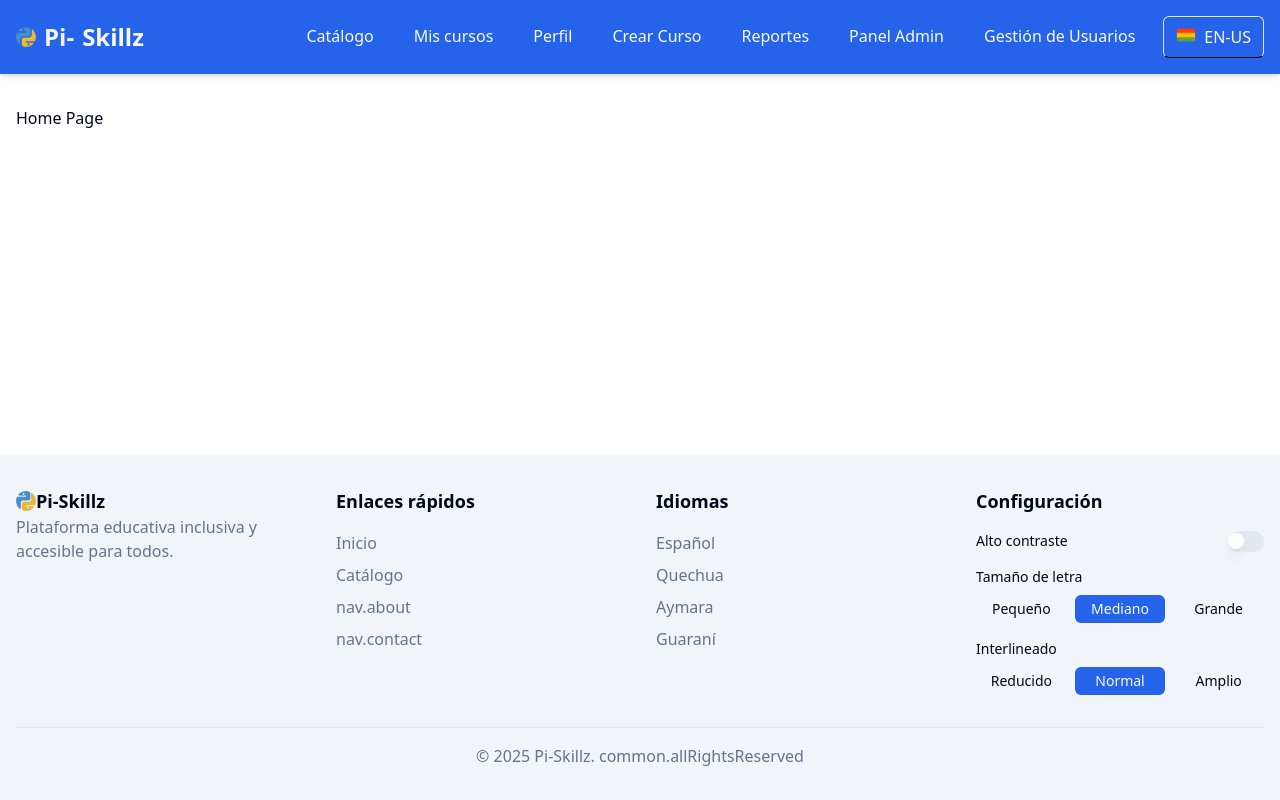
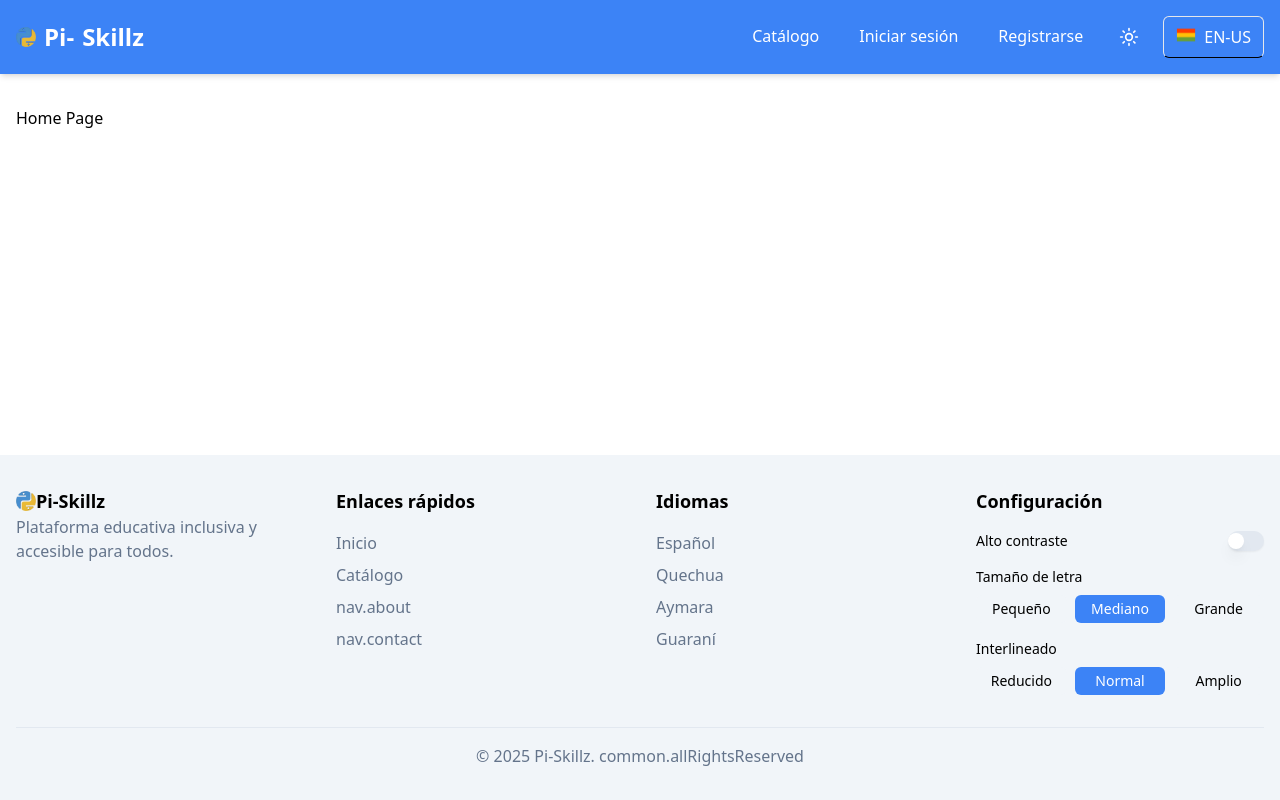
Before and after one commit to DarCkDev/py-skillz, a React (Vite) app in the folder py-skillz-frontend/: page / in a window 1280 px wide. Built offline with nearby package versions, Linux system fonts and the light colour scheme.

Commit message:
mejora temas y nav

```diff
--- a/py-skillz-frontend/src/App.tsx
+++ b/py-skillz-frontend/src/App.tsx
@@ -5,6 +5,7 @@ import './i18n';
 import { MainLayout } from './layouts/MainLayout';
 import { RoleBasedRoute } from './components/routes/RoleBasedRoute';
 import { useAuth } from './hooks/useAuth';
+import { ThemeProvider } from './components/shared/ThemeProvider';
 
 // all
 import { Home } from './features/common/Home';
@@ -42,6 +43,7 @@ function App() {
   }
 
   return (
+    <ThemeProvider>
       <BrowserRouter>
         <Routes>
           <Route path="/" element={<MainLayout />}>
@@ -73,6 +75,7 @@ function App() {
           </Route>
         </Routes>
       </BrowserRouter>
+    </ThemeProvider>
   );
 }
 
--- a/py-skillz-frontend/src/components/shared/AccessibilityPanel.tsx
+++ b/py-skillz-frontend/src/components/shared/AccessibilityPanel.tsx
@@ -1,32 +1,37 @@
 import { useTranslation } from 'react-i18next';
 import { useAccessibilityStore } from '@/hooks/useAccessibilityStore';
+import { useTheme } from '@/hooks/useTheme';
 import { Switch } from '@/components/ui/switch';
 
 export function AccessibilityPanel() {
   const { t } = useTranslation();
   const {
-    highContrast,
-    setHighContrast,
     fontSize,
     setFontSize,
     lineHeight,
     setLineHeight
   } = useAccessibilityStore();
 
+  const { theme, setTheme } = useTheme();
+  const isDarkHighContrast = theme === 'dark-highcontrast';
+
+  const handleThemeToggle = (checked: boolean) => {
+    setTheme(checked ? 'dark-highcontrast' : 'light');
+  };
+
   return (
     <div className="space-y-4">
 
-      <div className="flex items-center justify-between">
-        <label htmlFor="high-contrast" className="text-sm font-medium">
+      <div className="flex items-center justify-between bg-muted">
+        <label htmlFor="theme-toggle" className="text-sm font-medium">
           {t('accessibility.highContrast')}
         </label>
         <Switch
-          id="high-contrast"
-          checked={highContrast}
-          onCheckedChange={setHighContrast}
+          id="theme-toggle"
+          checked={isDarkHighContrast}
+          onCheckedChange={handleThemeToggle}
         />
       </div>
-
 
       <div>
         <label htmlFor="font-size" className="text-sm font-medium block mb-2">
@@ -65,7 +70,6 @@ export function AccessibilityPanel() {
           </button>
         </div>
       </div>
-
 
       <div>
         <label htmlFor="line-height" className="text-sm font-medium block mb-2">
--- a/py-skillz-frontend/src/components/shared/Header.tsx
+++ b/py-skillz-frontend/src/components/shared/Header.tsx
@@ -4,17 +4,8 @@ import { useTranslation } from 'react-i18next';
 import { MenuIcon, X } from 'lucide-react';
 import iconBolivia from '../../../public/bolivia.png';
 import iconPy from '../../../public/py.png';
-// Hook falso obtener el ro
-const useAuth = () => {
-  return {
-    isAuthenticated: true,
-    role: 'admin',
-    user: {
-      name: 'Usuario Ejemplo',
-      email: 'usuario@ejemplo.com'
-    }
-  };
-};
+import { useAuth } from '../../hooks/useAuth';
+import { ThemeToggle } from './ThemeToggle';
 
 export function Header() {
   const { t, i18n } = useTranslation();
@@ -74,7 +65,7 @@ export function Header() {
         <div className="flex justify-between items-center">
           <Link to="/" className="text-2xl font-bold flex items-center gap-2">
             <img src={iconPy} alt="Py" className='w-5 h-5' />
-            <span className="text-accent">Pi-</span>
+            <span >Pi-</span>
             <span>Skillz</span>
           </Link>
 
@@ -89,6 +80,8 @@ export function Header() {
               </Link>
             ))}
 
+            {/* Selector de tema */}
+            <ThemeToggle />
 
             <div className="relative ml-4 group text">
               <button className="px-3 pt-2 pb-2 rounded-md hover:bg-primary-foreground/10 transition-colors border border-b-black flex">
@@ -157,6 +150,10 @@ export function Header() {
                 </Link>
               ))}
 
+              {/* Selector de tema móvil */}
+              <div className="py-2">
+                <ThemeToggle />
+              </div>
 
               <div className="mt-4 border-t border-primary-foreground/20 pt-4">
                 <div className="font-semibold mb-2">{t('common.language')}</div>
--- /dev/null
+++ b/py-skillz-frontend/src/components/shared/ThemeProvider.tsx
@@ -0,0 +1,18 @@
+import { ReactNode, useEffect } from 'react';
+import { useTheme } from '@/hooks/useTheme';
+import { useAccessibilityStore } from '@/hooks/useAccessibilityStore';
+
+interface ThemeProviderProps {
+  children: ReactNode;
+}
+
+export function ThemeProvider({ children }: ThemeProviderProps) {
+  const { theme } = useTheme();
+  const { setHighContrast } = useAccessibilityStore();
+
+  useEffect(() => {
+    setHighContrast(theme === 'dark-highcontrast');
+  }, [theme, setHighContrast]);
+
+  return <>{children}</>;
+}
--- /dev/null
+++ b/py-skillz-frontend/src/components/shared/ThemeToggle.tsx
@@ -0,0 +1,21 @@
+import { useTranslation } from 'react-i18next';
+import { useTheme } from '@/hooks/useTheme';
+import { Sun, Moon } from 'lucide-react';
+
+export function ThemeToggle() {
+  const { t } = useTranslation();
+  const { theme, toggleTheme } = useTheme();
+
+  return (
+    <button
+      onClick={toggleTheme}
+      className="p-2 rounded-md hover:bg-primary-foreground/10 transition-colors"
+      aria-label={t('accessibility.toggleTheme') as string}
+    >
+      {theme === 'light' ?
+        <Sun className="h-5 w-5" /> :
+        <Moon className="h-5 w-5" />
+      }
+    </button>
+  );
+}
--- /dev/null
+++ b/py-skillz-frontend/src/hooks/useTheme.ts
@@ -0,0 +1,52 @@
+import { create } from 'zustand';
+import { persist } from 'zustand/middleware';
+import { useEffect } from 'react';
+
+type ThemeMode = 'light' | 'dark-highcontrast';
+
+interface ThemeState {
+  theme: ThemeMode;
+  setTheme: (theme: ThemeMode) => void;
+}
+
+export const useThemeStore = create<ThemeState>()(
+  persist(
+    (set) => ({
+      theme: 'light',
+      setTheme: (theme: ThemeMode) => set({ theme }),
+    }),
+    {
+      name: 'pi-skillz-theme',
+    }
+  )
+);
+
+export function useTheme() {
+  const { theme, setTheme } = useThemeStore();
+
+  useEffect(() => {
+    const root = window.document.documentElement;
+
+
+    root.classList.remove('light', 'dark');
+    root.removeAttribute('data-theme');
+
+
+    if (theme === 'light') {
+      root.classList.remove('dark');
+      root.classList.remove('high-contrast');
+    } else {
+
+      root.classList.add('dark');
+      root.classList.add('high-contrast');
+    }
+  }, [theme]);
+
+  return {
+    theme,
+    setTheme,
+    isLight: theme === 'light',
+    isDarkHighContrast: theme === 'dark-highcontrast',
+    toggleTheme: () => setTheme(theme === 'light' ? 'dark-highcontrast' : 'light')
+  };
+}
--- a/py-skillz-frontend/src/index.css
+++ b/py-skillz-frontend/src/index.css
@@ -1,107 +1,87 @@
+/* global.css */
 @tailwind base;
 @tailwind components;
 @tailwind utilities;
 
 @layer base {
+
   :root {
     --background: 0 0% 100%;
-    --foreground: 222.2 84% 4.9%;
+    --foreground: 0 0% 0%;
+
     --card: 0 0% 100%;
-    --card-foreground: 222.2 84% 4.9%;
+    --card-foreground: 0 0% 0%;
+
     --popover: 0 0% 100%;
-    --popover-foreground: 222.2 84% 4.9%;
-    --primary: 221.2 83.2% 53.3%;
-    --primary-foreground: 210 40% 98%;
+    --popover-foreground: 0 0% 0%;
+
+    --primary: 217 91% 60%;
+    --primary-foreground: 0 0% 100%;
+
     --secondary: 210 40% 96.1%;
     --secondary-foreground: 222.2 47.4% 11.2%;
+
     --muted: 210 40% 96.1%;
     --muted-foreground: 215.4 16.3% 46.9%;
+
     --accent: 210 40% 96.1%;
     --accent-foreground: 222.2 47.4% 11.2%;
+
     --destructive: 0 84.2% 60.2%;
-    --destructive-foreground: 210 40% 98%;
+    --destructive-foreground: 0 0% 100%;
+
     --border: 214.3 31.8% 91.4%;
     --input: 214.3 31.8% 91.4%;
-    --ring: 221.2 83.2% 53.3%;
+    --ring: 217 91% 60%;
+
     --radius: 0.5rem;
   }
 
   .dark {
-    --background: 222.2 84% 4.9%;
-    --foreground: 210 40% 98%;
-    --card: 222.2 84% 4.9%;
-    --card-foreground: 210 40% 98%;
-    --popover: 222.2 84% 4.9%;
-    --popover-foreground: 210 40% 98%;
-    --primary: 217.2 91.2% 59.8%;
-    --primary-foreground: 222.2 47.4% 11.2%;
-    --secondary: 217.2 32.6% 17.5%;
-    --secondary-foreground: 210 40% 98%;
-    --muted: 217.2 32.6% 17.5%;
-    --muted-foreground: 215 20.2% 65.1%;
-    --accent: 217.2 32.6% 17.5%;
-    --accent-foreground: 210 40% 98%;
-    --destructive: 0 62.8% 30.6%;
-    --destructive-foreground: 210 40% 98%;
-    --border: 217.2 32.6% 17.5%;
-    --input: 217.2 32.6% 17.5%;
-    --ring: 224.3 76.3% 48%;
-  }
-}
+    --background: 222 47% 11%;
+    --foreground: 0 0% 100%;
 
-@layer base {
-  * {
-    @apply border-border;
-  }
-  body {
-    @apply bg-background text-foreground;
-    font-feature-settings: "rlig" 1, "calt" 1;
-  }
+    --card: 222 47% 9%;
+    --card-foreground: 0 0% 100%;
+
+    --popover: 222 47% 9%;
+    --popover-foreground: 0 0% 100%;
+
+    --primary: 48 96% 53%;
+    --primary-foreground: 0 0% 0%;
+
+    --secondary: 222 47% 15%;
+    --secondary-foreground: 0 0% 100%;
+
+    --muted: 222 47% 15%;
+    --muted-foreground: 0 0% 85%;
+
+    --accent: 48 96% 53%;
+    --accent-foreground: 0 0% 0%;
+
+    --destructive: 0 100% 50%;
+    --destructive-foreground: 0 0% 100%;
+
+    --border: 0 0% 30%;
+    --input: 222 47% 15%;
+    --ring: 48 96% 53%;
   }
 
   .high-contrast {
-  --background: 0 0% 0%;
-  --foreground: 0 0% 100%;
-  --primary: 60 100% 50%;
-  --primary-foreground: 0 0% 0%;
-  --border: 0 0% 100%;
-  @apply ring-offset-white focus-visible:ring-yellow-400 focus-visible:ring-offset-4;
   }
 
-.text-sm {
-  font-size: 0.875rem;
-  line-height: 1.25rem;
+  body {
+    @apply bg-background text-foreground motion-safe:transition-all duration-300 ease-in-out;
+    font-feature-settings: "rlig" 1, "calt" 1;
+    -webkit-font-feature-settings: "rlig" 1, "calt" 1;
+    -moz-font-feature-settings: "rlig" 1, "calt" 1;
   }
 
-.text-base {
-  font-size: 1rem;
-  line-height: 1.5rem;
-}
-
-.text-lg {
-  font-size: 1.125rem;
-  line-height: 1.75rem;
-}
-
-
-.leading-tight {
-  line-height: 1.25;
-}
-
-.leading-normal {
-  line-height: 1.5;
-}
-
-.leading-relaxed {
-  line-height: 1.625;
-}
-
-
-*:focus-visible {
+  .focus-visible:focus {
     @apply outline-none ring-2 ring-ring ring-offset-2 ring-offset-background;
   }
 
-
-body, button, a, input, select, textarea {
-  transition: font-size 0.3s ease, line-height 0.3s ease, background-color 0.3s ease, color 0.3s ease;
+  .high-contrast *:focus-visible {
+    @apply ring-2 ring-accent ring-offset-4 ring-offset-background;
   }
+}
--- a/py-skillz-frontend/src/layouts/MainLayout.tsx
+++ b/py-skillz-frontend/src/layouts/MainLayout.tsx
@@ -9,15 +9,10 @@ interface MainLayoutProps {
 }
 
 export function MainLayout({ children }: MainLayoutProps) {
-  const { highContrast, fontSize, lineHeight } = useAccessibilityStore();
+  const { fontSize, lineHeight } = useAccessibilityStore();
 
   const getAccessibilityClasses = () => {
     const classes = [];
-
-    // Alto contraste
-    if (highContrast) {
-      classes.push('high-contrast');
-    }
 
     // Tamaño de fuente
     switch (fontSize) {
@@ -56,7 +51,7 @@ export function MainLayout({ children }: MainLayoutProps) {
     if (children) {
       return children;
     }
-    return <div><Outlet /></div>;
+    return <Outlet />;
   };
 
   return (
--- a/py-skillz-frontend/tailwind.config.js
+++ b/py-skillz-frontend/tailwind.config.js
@@ -1,77 +1,77 @@
+// tailwind.config.js
 /** @type {import('tailwindcss').Config} */
 export default {
-  darkMode: ["class"],
+  darkMode: ['class'],
   content: [
     './pages/**/*.{ts,tsx}',
     './components/**/*.{ts,tsx}',
     './app/**/*.{ts,tsx}',
     './src/**/*.{ts,tsx}',
   ],
-  prefix: "",
   theme: {
     container: {
       center: true,
-      padding: "2rem",
+      padding: '2rem',
       screens: {
-        "2xl": "1400px",
+        '2xl': '1400px',
       },
     },
     extend: {
       colors: {
-        border: "hsl(var(--border))",
-        input: "hsl(var(--input))",
-        ring: "hsl(var(--ring))",
-        background: "hsl(var(--background))",
-        foreground: "hsl(var(--foreground))",
+        background: 'hsl(var(--background) / <alpha-value>)',
+        foreground: 'hsl(var(--foreground) / <alpha-value>)',
+        card: {
+          DEFAULT: 'hsl(var(--card) / <alpha-value>)',
+          foreground: 'hsl(var(--card-foreground) / <alpha-value>)',
+        },
+        popover: {
+          DEFAULT: 'hsl(var(--popover) / <alpha-value>)',
+          foreground: 'hsl(var(--popover-foreground) / <alpha-value>)',
+        },
         primary: {
-          DEFAULT: "hsl(var(--primary))",
-          foreground: "hsl(var(--primary-foreground))",
+          DEFAULT: 'hsl(var(--primary) / <alpha-value>)',
+          foreground: 'hsl(var(--primary-foreground) / <alpha-value>)',
         },
         secondary: {
-          DEFAULT: "hsl(var(--secondary))",
-          foreground: "hsl(var(--secondary-foreground))",
+          DEFAULT: 'hsl(var(--secondary) / <alpha-value>)',
+          foreground: 'hsl(var(--secondary-foreground) / <alpha-value>)',
+        },
+        muted: {
+          DEFAULT: 'hsl(var(--muted) / <alpha-value>)',
+          foreground: 'hsl(var(--muted-foreground) / <alpha-value>)',
+        },
+        accent: {
+          DEFAULT: 'hsl(var(--accent) / <alpha-value>)',
+          foreground: 'hsl(var(--accent-foreground) / <alpha-value>)',
         },
         destructive: {
-          DEFAULT: "hsl(var(--destructive))",
-          foreground: "hsl(var(--destructive-foreground))",
+          DEFAULT: 'hsl(var(--destructive) / <alpha-value>)',
+          foreground: 'hsl(var(--destructive-foreground) / <alpha-value>)',
         },
-        muted: {
-          DEFAULT: "hsl(var(--muted))",
-          foreground: "hsl(var(--muted-foreground))",
-        },
-        accent: {
-          DEFAULT: "hsl(var(--accent))",
-          foreground: "hsl(var(--accent-foreground))",
-        },
-        popover: {
-          DEFAULT: "hsl(var(--popover))",
-          foreground: "hsl(var(--popover-foreground))",
-        },
-        card: {
-          DEFAULT: "hsl(var(--card))",
-          foreground: "hsl(var(--card-foreground))",
-        },
+        border: 'hsl(var(--border) / <alpha-value>)',
+        input: 'hsl(var(--input) / <alpha-value>)',
+        ring: 'hsl(var(--ring) / <alpha-value>)',
       },
       borderRadius: {
-        lg: "var(--radius)",
-        md: "calc(var(--radius) - 2px)",
-        sm: "calc(var(--radius) - 4px)",
+        lg: 'var(--radius)',
+        md: 'calc(var(--radius) - 2px)',
+        sm: 'calc(var(--radius) - 4px)',
       },
       keyframes: {
-        "accordion-down": {
-          from: { height: "0" },
-          to: { height: "var(--radix-accordion-content-height)" },
+        'accordion-down': {
+          from: { height: '0' },
+          to: { height: 'var(--radix-accordion-content-height)' },
         },
-        "accordion-up": {
-          from: { height: "var(--radix-accordion-content-height)" },
-          to: { height: "0" },
+        'accordion-up': {
+          from: { height: 'var(--radix-accordion-content-height)' },
+          to: { height: '0' },
         },
       },
       animation: {
-        "accordion-down": "accordion-down 0.2s ease-out",
-        "accordion-up": "accordion-up 0.2s ease-out",
+        'accordion-down': 'accordion-down 0.2s ease-out',
+        'accordion-up': 'accordion-up 0.2s ease-out',
       },
     },
   },
-  plugins: [require("tailwindcss-animate")],
-}
+  plugins: [require('tailwindcss-animate')],
+};
```
Also changed, not shown: py-skillz-frontend/src/hooks/useAuth.ts (+9 -5 lines). Lines whose indentation alone changed are shown as unchanged.
